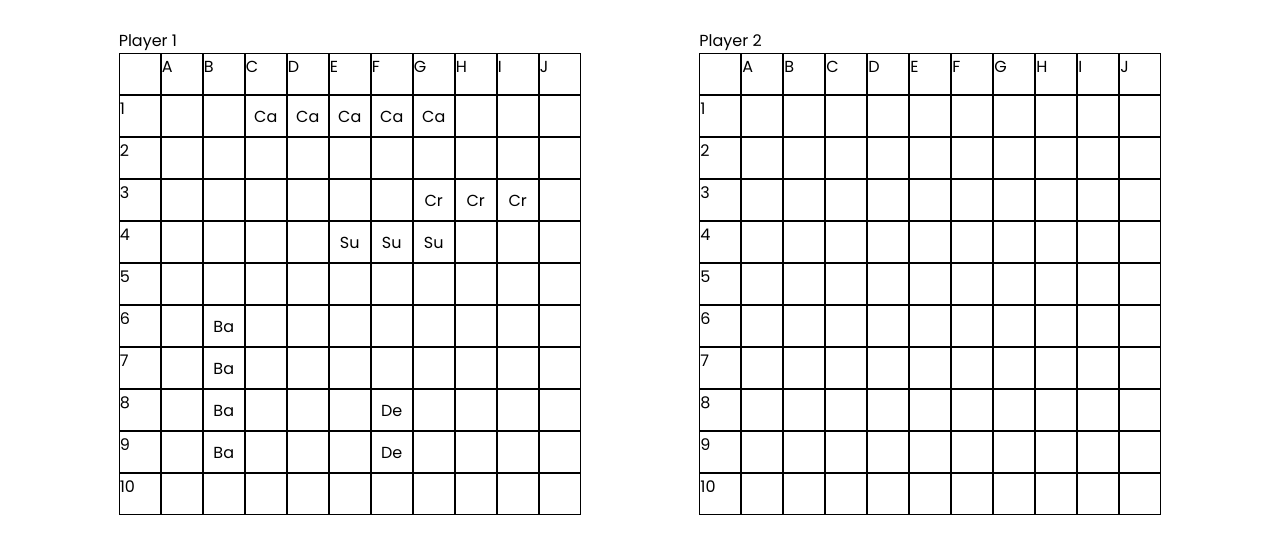
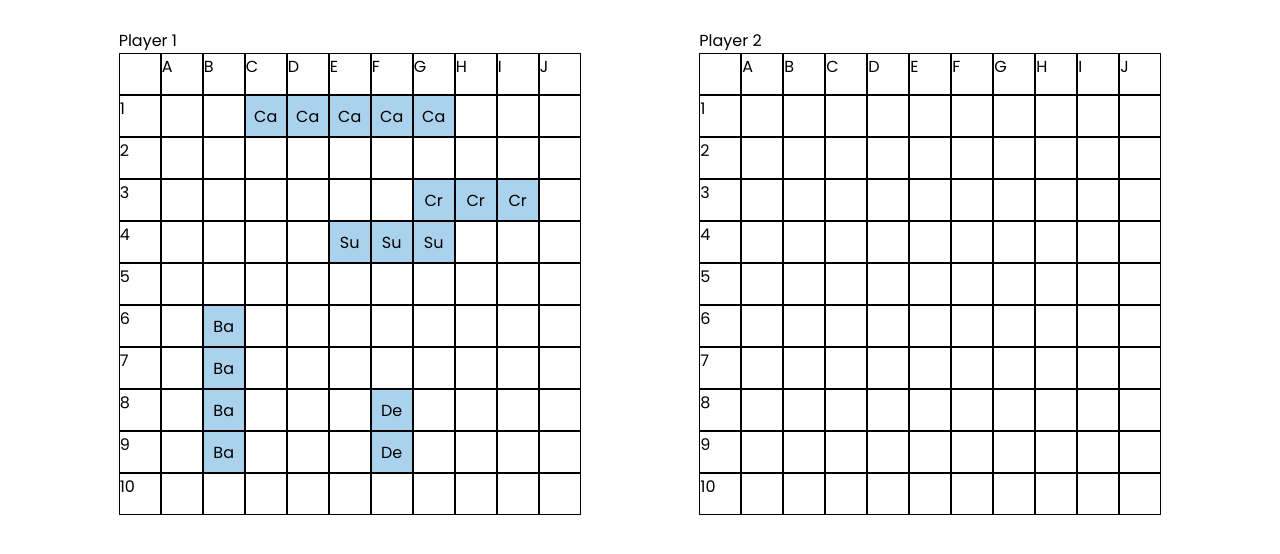
Before and after one commit to DotSnuk/battleship, a website built with webpack: page src/template.html in a window 1280 px wide. Both pictures are taken after a click on the button "Begin". Shown: the part 72-626 px from the top of the page. Built offline with nearby package versions, Linux system fonts and the light colour scheme.

Commit message:
"reset classes on nodes"
"clearing the board sets all nodes with class node to only have class node"

```diff
--- a/src/domActions.js
+++ b/src/domActions.js
@@ -88,6 +88,8 @@ export function clearBoard() {
     const nodes = board.querySelectorAll('.node');
     nodes.forEach(node => {
       const div = node;
+      div.setAttribute('class', 'node');
+      // removes old classes from previous player
       div.innerText = '';
     });
   });
@@ -96,6 +98,7 @@ export function clearBoard() {
 function renderShip(div, node) {
   const element = div;
   const { ship } = node;
+  element.classList.add('ship');
   element.innerText = ship.name.slice(0, 2);
 }
 
--- a/src/style.css
+++ b/src/style.css
@@ -1,5 +1,9 @@
 @import url('https://fonts.googleapis.com/css2?family=Poppins:ital,wght@0,100;0,200;0,300;0,400;0,500;0,600;0,700;0,800;0,900;1,100;1,200;1,300;1,400;1,500;1,600;1,700;1,800;1,900&display=swap');
-
+/*
+  blue color options: #99c3ec, #aad2ec
+  green: #bcece6, #97e3c2
+  red: #f69c9e
+*/
 body {
   width: 100%;
   height: 100%;
@@ -71,6 +75,10 @@ body {
   color: green;
 }
 
+.ship {
+  background-color: #aad2ec;
+}
+
 .node {
   font-size: 16px;
   display: flex;
```
